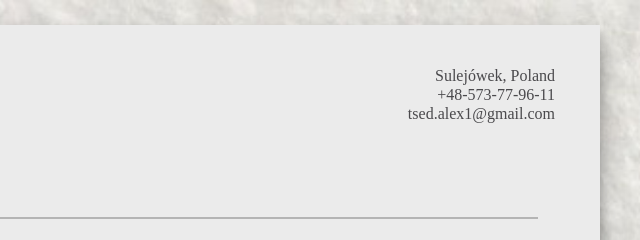
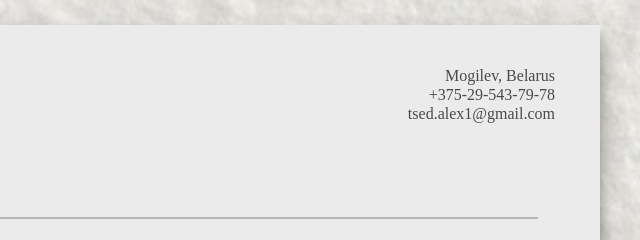
Before and after one commit to tsed-alex/my-cv, a website: page index.html in a window 1280 px wide. Shown: the top 240 px of the page, 640-1280 px from the left. Drawn offline with Linux system fonts and the light colour scheme; files whose address does not match are found by name.

Commit message:
Belarus CV 12.05.2025

```diff
--- a/index.html
+++ b/index.html
@@ -28,8 +28,8 @@
           </div>
           <div class="charter__right-content">
             <ul class="contact-info">
-              <li>Sulejówek, Poland</li>
-              <li>+48-573-77-96-11</li>
+              <li>Mogilev, Belarus</li>
+              <li>+375-29-543-79-78</li>
               <li>tsed.alex1@gmail.com</li>
             </ul>
           </div>
```
